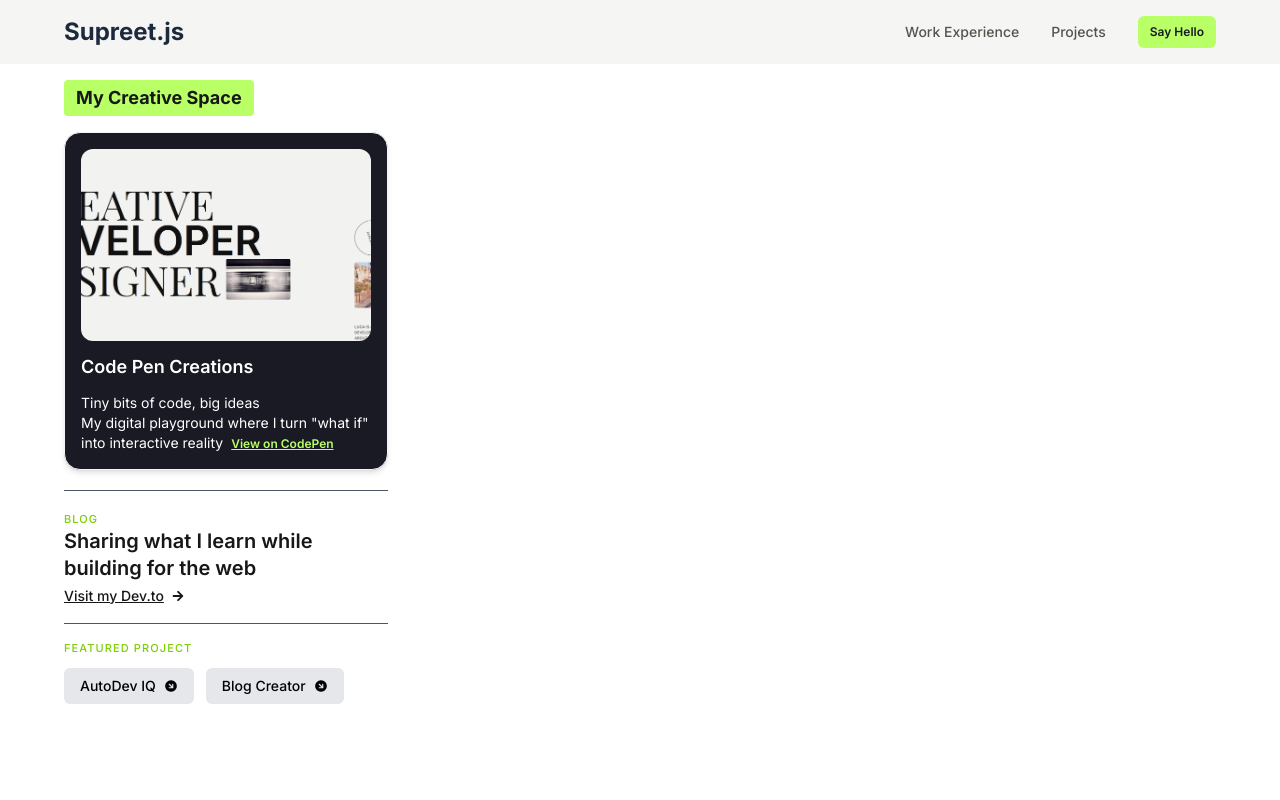
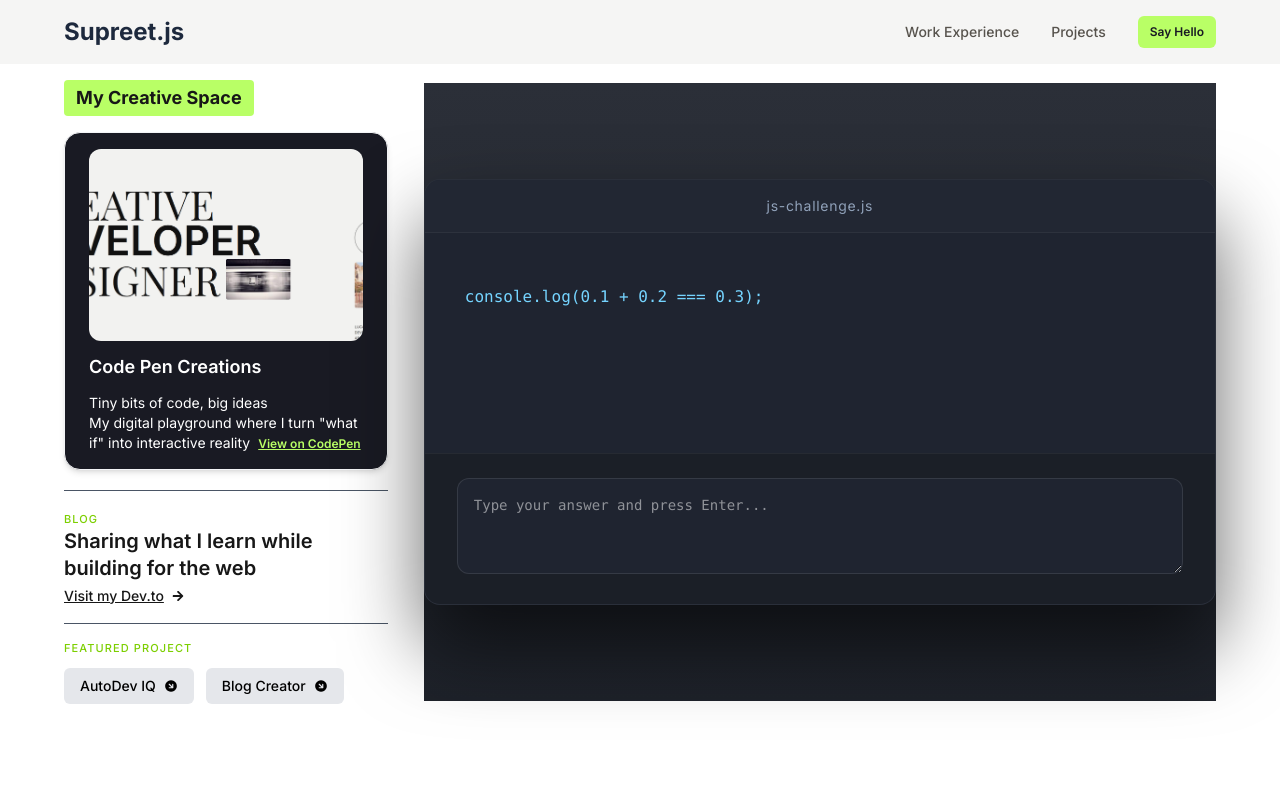
Before and after one commit to Supp-2020/portfolio, a Next.js app: page / in a window 1280 px wide. Shown: the top 800 px of the page. Built offline with nearby package versions, Linux system fonts and the light colour scheme; no server answers.

Commit message:
basic code editor

```diff
--- a/src/components/LandingScreen.jsx
+++ b/src/components/LandingScreen.jsx
@@ -1,3 +1,4 @@
+import CodeEditor from "@/ui/CodeEditor";
 import Image from "next/image";
 import Link from "next/link";
 import { FaArrowRight, FaDev, FaPenNib } from "react-icons/fa";
@@ -13,7 +14,7 @@ const LandingScreen = () => {
             My Creative Space
           </h3>
 
-          <div className="bg-[#191a23] text-white rounded-2xl shadow-md p-4 border border-gray-100 space-y-3 mt-4">
+          <div className="bg-[#191a23] text-white rounded-2xl shadow-md px-6 py-4 border border-gray-100 space-y-3 mt-4">
             {/* Fake Code Editor Preview */}
             <div className="relative rounded-xl h-48 overflow-hidden">
               <Image
@@ -92,7 +93,9 @@ const LandingScreen = () => {
           </div>
         </div>
         {/* Right Panel */}
-        <div className="w-[70%] h-full"></div>
+        <div className="w-[70%] h-full">
+          <CodeEditor />
+        </div>
       </div>
     </section>
   );
--- /dev/null
+++ b/src/ui/CodeEditor.jsx
@@ -0,0 +1,110 @@
+"use client";
+
+import { useEffect, useState } from "react";
+
+
+const questions = [
+  {
+    question: `console.log(typeof null);`,
+    answer: "object",
+    explanation:
+      "This is a historical JavaScript bug. null is a primitive, but typeof returns 'object'.",
+  },
+  {
+    question: `console.log([] == false);`,
+    answer: "true",
+    explanation:
+      "Loose equality converts [] → '' → 0 and false → 0. So 0 == 0 → true.",
+  },
+  {
+    question: `console.log(0.1 + 0.2 === 0.3);`,
+    answer: "false",
+    explanation:
+      "Floating point precision causes 0.1 + 0.2 to be slightly greater than 0.3.",
+  },
+  {
+    question: `let x; console.log(x);`,
+    answer: "undefined",
+    explanation:
+      "Variables declared but not assigned default to undefined.",
+  },
+];
+
+export default function CodeEditor() {
+  const [current, setCurrent] = useState(null);
+  const [answer, setAnswer] = useState("");
+  const [revealed, setRevealed] = useState(false);
+  const [isCorrect, setIsCorrect] = useState(false);
+
+  useEffect(() => {
+    const random = questions[Math.floor(Math.random() * questions.length)];
+    setCurrent(random);
+  }, []);
+
+  const handleSubmit = () => {
+    if (!current) return;
+
+    const user = answer.trim().toLowerCase();
+    const correct = user === current.answer;
+
+    setIsCorrect(correct);
+    setRevealed(true);
+  };
+
+  if (!current) return null;
+
+  return (
+    <aside className="w-full py-24 bg-gradient-to-b from-[#2b2f38] to-[#1e222a] flex justify-center">
+      <div className="w-full max-w-5xl rounded-2xl bg-[#1f2430] shadow-[0_40px_80px_rgba(0,0,0,0.6)] overflow-hidden border border-white/5">
+
+        {/* Header */}
+        <div className="px-6 py-4 text-center text-sm tracking-wider text-slate-400 bg-[#222733] border-b border-white/5">
+          js-challenge.js
+        </div>
+
+        {/* Code Area */}
+        <div className="px-10 py-12 min-h-[220px] text-[16px] leading-8 font-mono text-slate-200">
+          <pre className="whitespace-pre-wrap text-sky-300">
+            {current.question}
+          </pre>
+        </div>
+
+        {/* Answer Input */}
+        <div className="border-t border-white/5 bg-[#1b1f27] px-8 py-6">
+          <textarea
+            value={answer}
+            onChange={(e) => setAnswer(e.target.value)}
+            onKeyDown={(e) => {
+              if (e.key === "Enter") {
+                e.preventDefault();
+                handleSubmit();
+              }
+            }}
+            placeholder="Type your answer and press Enter..."
+            className="w-full h-24 bg-[#1f2430] border border-white/10 rounded-xl p-4 text-sm font-mono text-white focus:outline-none focus:border-sky-400 transition"
+          />
+        </div>
+
+        {/* Diagnostics Panel */}
+        {revealed && (
+          <div className="border-t-2 border-red-500 bg-[#1c2028] px-8 py-6 text-sm font-mono">
+            {isCorrect ? (
+              <p className="text-emerald-400">✔ Correct!</p>
+            ) : (
+              <p className="text-red-400">
+                ✖ Incorrect. Correct answer:{" "}
+                <span className="text-white font-semibold">
+                  {current.answer}
+                </span>
+              </p>
+            )}
+
+            <p className="mt-3 text-slate-400 text-xs">
+              {current.explanation}
+            </p>
+          </div>
+        )}
+      </div>
+    </aside>
+  );
+}
```
